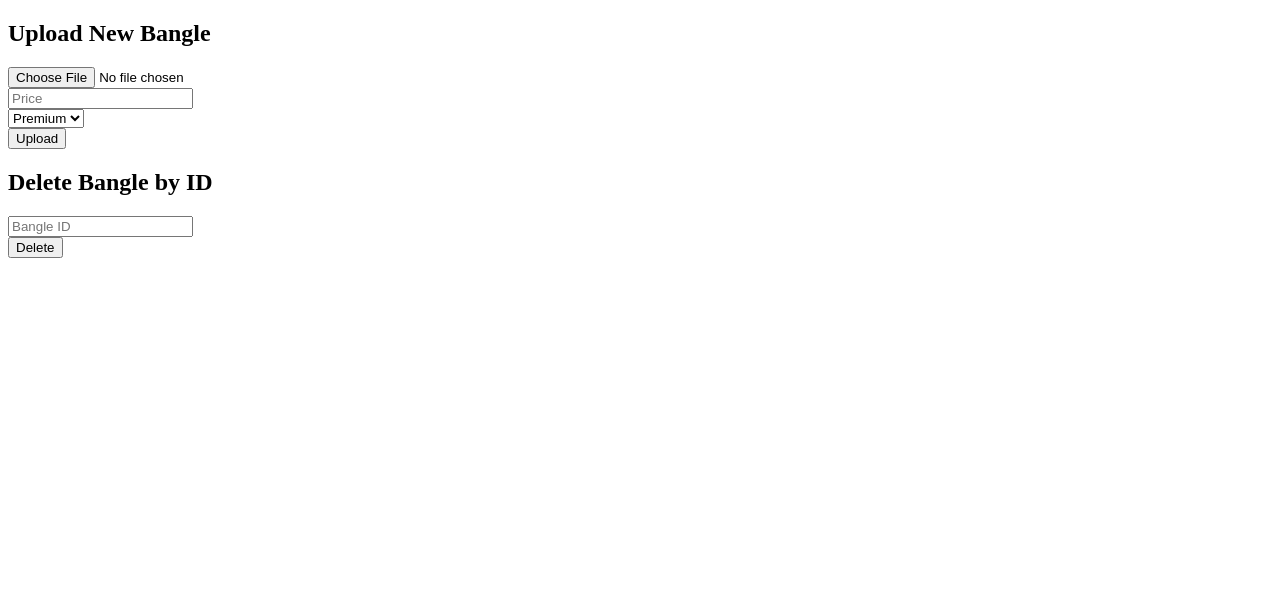
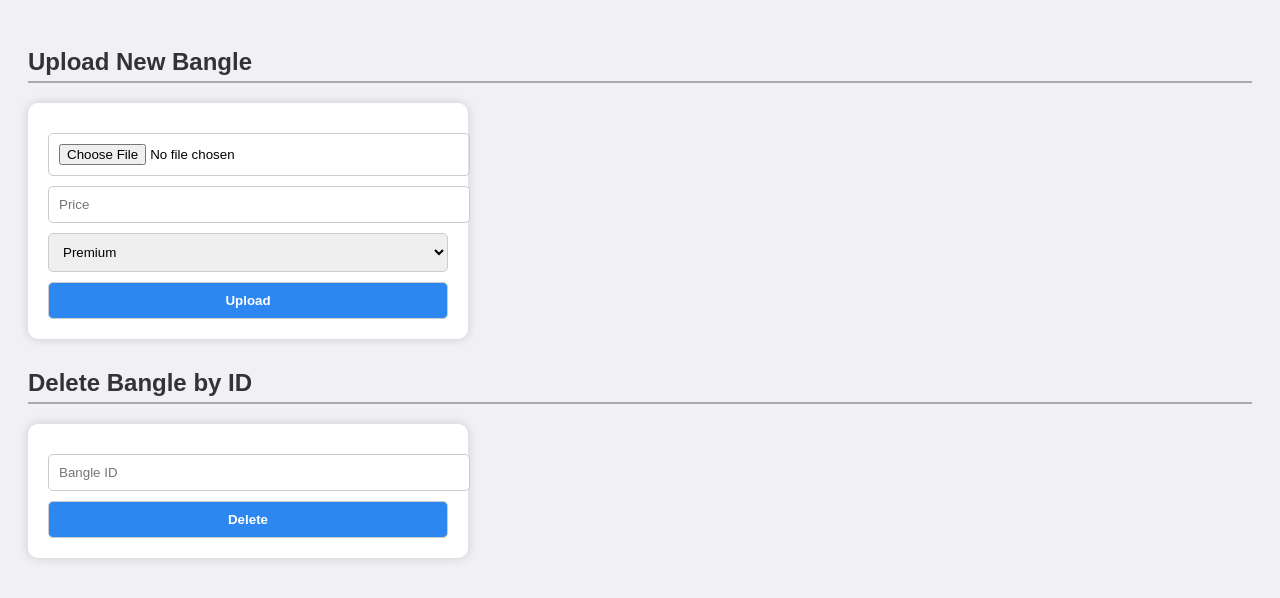
Before and after one commit to binda32/bangle-shop, a website: page bangle-shop-website/public/admin/index.html in a window 1280 px wide. Drawn offline with Linux system fonts and the light colour scheme; sample sign-in values are in the browser's storage.

Commit message:
Update index.html
admin updation

```diff
--- a/bangle-shop-website/public/admin/index.html
+++ b/bangle-shop-website/public/admin/index.html
@@ -1,8 +1,43 @@
-<!-- public/admin/index.html -->
 <!DOCTYPE html>
 <html>
 <head>
   <title>Admin - Bangle Shop</title>
+  <style>
+    body {
+      font-family: Arial, sans-serif;
+      padding: 20px;
+      background: #f0f0f5;
+    }
+    h2 {
+      color: #333;
+      border-bottom: 2px solid #aaa;
+      padding-bottom: 5px;
+    }
+    form {
+      margin-bottom: 30px;
+      background: #fff;
+      padding: 20px;
+      border-radius: 10px;
+      box-shadow: 0 0 10px #ccc;
+      max-width: 400px;
+    }
+    input, select, button {
+      width: 100%;
+      padding: 10px;
+      margin-top: 10px;
+      border-radius: 5px;
+      border: 1px solid #ccc;
+    }
+    button {
+      background-color: #2c87f0;
+      color: white;
+      font-weight: bold;
+      cursor: pointer;
+    }
+    button:hover {
+      background-color: #185ddc;
+    }
+  </style>
 </head>
 <body>
   <h2>Upload New Bangle</h2>
@@ -24,9 +59,14 @@
   </form>
 
   <script>
-    // Block access if not logged in
+    // Redirect if not logged in
     if (localStorage.getItem('isAdmin') !== 'true') {
       window.location.href = '/admin/login.html';
+    }
+
+    // Request browser notification permission
+    if (Notification.permission !== 'granted') {
+      Notification.requestPermission();
     }
 
     document.getElementById('uploadForm').onsubmit = async (e) => {
@@ -37,7 +77,11 @@
         method: 'POST',
         body: form
       });
-      alert(await res.text());
+      const msg = await res.text();
+      alert(msg);
+      if (Notification.permission === 'granted') {
+        new Notification("Upload Success", { body: msg });
+      }
     };
 
     document.getElementById('deleteForm').onsubmit = async (e) => {
@@ -48,7 +92,11 @@
         headers: { 'Content-Type': 'application/json' },
         body: JSON.stringify({ password: 'bindashop@123' })
       });
-      alert(await res.text());
+      const msg = await res.text();
+      alert(msg);
+      if (Notification.permission === 'granted') {
+        new Notification("Delete Success", { body: msg });
+      }
     };
   </script>
 </body>
```
